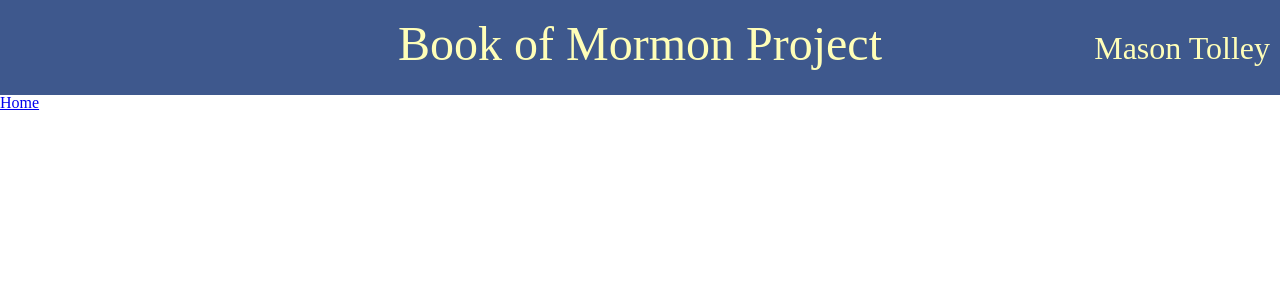
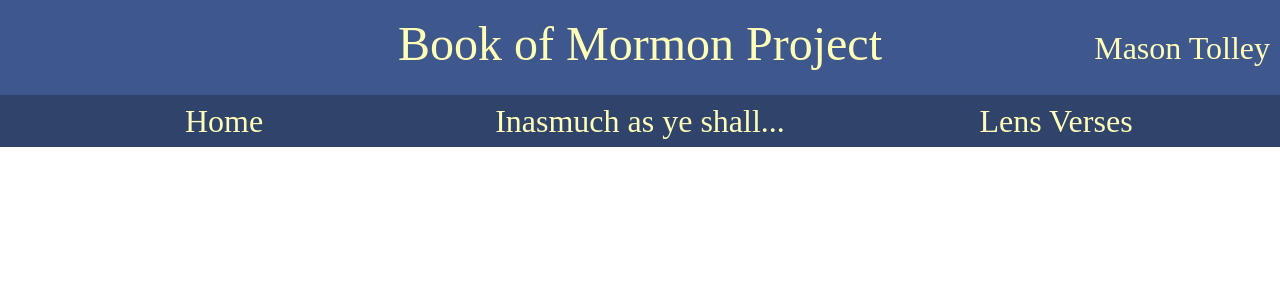
Before and after one commit to mateyct/mateyct.github.io, a PHP site: page /bom-project/index.html in a window 1280 px wide. Shown: the top 300 px of the page. Run offline with PHP 8.4, Linux system fonts and the light colour scheme.

Commit message:
finished implemented navbar

```diff
--- a/bom-project/bom.css
+++ b/bom-project/bom.css
@@ -86,3 +86,30 @@ html, body {
 }
 
 /*CSS for the navigation bar*/
+.nav {
+    background-color: #2F436B;
+}
+.nav ul {
+    display: flex;
+    justify-content: space-evenly;
+}
+.nav ul li {
+    margin: 10px 0;
+    width: 30%;
+    text-align: center;
+}
+.nav ul li a {
+    font-size: 2em;
+}
+a {
+    color: #FFFEB8;
+    text-decoration: none;
+}
+a:hover {
+    color: #FFFEB8;
+    text-decoration: none;
+}
+a:visited {
+    color: #FFFEB8;
+    text-decoration: none;
+}
--- a/bom-project/index.html
+++ b/bom-project/index.html
@@ -16,6 +16,8 @@
             <nav class="nav">
                 <ul>
                     <li><a href="index.html">Home</a></li>
+                    <li><a href="#">Inasmuch as ye shall...</a></li>
+                    <li><a href="#">Lens Verses</a></li>
                 </ul>
             </nav>
         </header>
```
